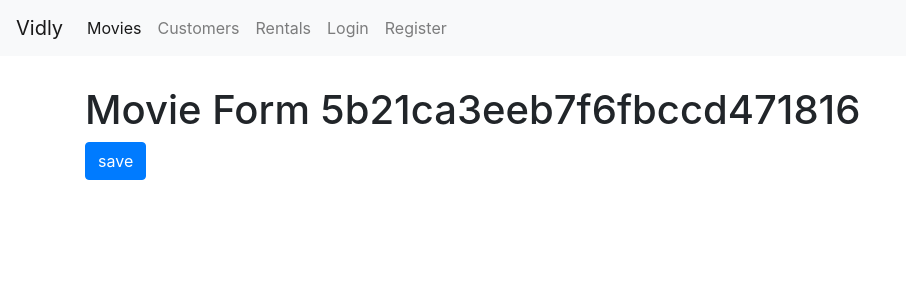
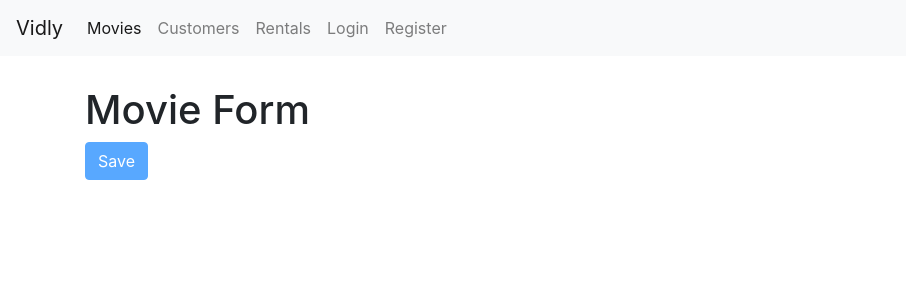
Before and after one commit to MennaRamadan/vidly-demo-2, a React (Create React App) app: page /movies/5b21ca3eeb7f6fbccd471816 in a window 1280 px wide. Shown: the top 300 px of the page, without its empty margins (0-906 px from the left). Built offline with nearby package versions, Linux system fonts and the light colour scheme.

Commit message:
working on movies form

```diff
--- a/src/App.js
+++ b/src/App.js
@@ -9,6 +9,7 @@ import MovieForm from './components/movieForm';
 import LoginForm from './components/loginForm';
 import RegisterForm from './components/registerForm';
 import './App.css';
+
 
 function App() {
   return (
--- a/src/components/common/form.jsx
+++ b/src/components/common/form.jsx
@@ -1,6 +1,7 @@
 import React, { Component } from 'react';
 import Joi from "joi-browser";
 import Input from './input';
+import Select from './select';
 
 class Form extends Component {
     state = {
@@ -72,6 +73,20 @@ class Form extends Component {
                     error={errors[name]}
                     type={type}/>);
     }
+
+    renderSelect(name, label, options){
+        const {data, errors} = this.state;
+
+        return(
+            <Select name={name}
+            label={label}
+            value={data[name]}
+            options= {options}
+            onChange={this.handleChange}
+            error= {errors[name]}
+            />
+        )
+    }
 }
 
 export default Form;
--- /dev/null
+++ b/src/components/common/select.jsx
@@ -0,0 +1,21 @@
+import React, { Component } from 'react';
+
+const Select = ({name, label, options,error, ...rest}) => {
+    return(
+        <div className="form-group">
+            <label htmlFor={name}>{label}</label>
+            <select name={name}
+                id={name} {...rest}
+                className="form-control">
+                <option value="">
+                    {options.map(option => (<option key={option._id} value={option._id}>
+                                                {option.name}
+                                            </option>))}
+                </option>
+            </select>
+            {error && <div className="alert alert-danger">{error}</div>}
+        </div>
+    );
+}
+
+export default Select;
--- a/src/components/movieForm.jsx
+++ b/src/components/movieForm.jsx
@@ -1,10 +1,80 @@
+// import React, { Component } from 'react';
+
+// const MovieForm = ({match, history}) => {
+//     return ( <div>
+//         <h1>Movie Form {match.params.id}</h1>
+//         <button className="btn btn-primary" onClick={() => history.push("/movies")}>save</button>
+//             </div>);
+// }
+
+// export default MovieForm;
+
 import React, { Component } from 'react';
+import Form from './common/form';
+import Joi from 'joi-browser';
+import {getGenres} from '../services/fakeGenreService';
+import {getMovie, saveMovie} from '../services/fakeMovieService';
 
-const MovieForm = ({match, history}) => {
-    return ( <div>
-        <h1>Movie Form {match.params.id}</h1>
-        <button className="btn btn-primary" onClick={() => history.push("/movies")}>save</button>
-            </div>);
+class MovieForm extends Form {
+    state = {
+        data : {title: "", genreId: "", numberInStock: "", dailyRentalRate: ""},
+        geners: [],
+        error: {}
+     }
+
+     schema = {
+         _id: Joi.string(),
+         title: Joi.string().required().label("Title"),
+         genreId: Joi.string().required().label("Genre"),
+         numberInStock: Joi.number().required().min(0).max(100).label("Number in Stock"),
+         dailyRentalRate: Joi.number().required().min(0).max(10).label("Rate")
+     }
+
+    //  componentDidMount(){
+    //     const genres = getGenres();
+    //     this.setState({genres});
+
+    //     const movieId = this.props.match.params.id;
+    //     if(movieId === "new") return;
+
+    //     const movie = getMovie(movieId);
+    //     if(!movie) return this.props.history.replace("/not-found");
+
+    //     this.setState({data: this.mapToViewModel(movie)});
+    //  }
+
+    //  mapToViewModel(movie){
+    //      return{
+    //          _id: movie._id,
+    //          title: movie.title,
+    //          genreId: movie.genre._id,
+    //          numberInStock: movie.genre.numberInStock,
+    //          dailyRentalRate: movie.genre.dailyRentalRate
+    //      }
+    //  }
+
+     doSubmit = () => {
+        //here we will call the server
+        // saveMovie(this.state.data);
+        // this.props.history.push('/movies');
+
+        console.log("Submit from movie form")
+    }
+
+    render() {
+        return (
+            <div>
+                <h1>Movie Form </h1>
+                <form onSubmit={this.handleSubmit}>
+                    {/* {this.renderInput("title", "Title")};
+                    {this.renderSelect("genreId", "Genre", this.state.geners)};
+                    {this.renderInput("numberInStock","Number In Stock", "number")};
+                    {this.renderInput("dailyRentalRate", "Rate", "number")}; */}
+                    {this.renderButton("Save")}
+                </form>
+            </div>
+                );
+    }
 }
 
 export default MovieForm;
--- a/src/components/movies.jsx
+++ b/src/components/movies.jsx
@@ -1,4 +1,5 @@
 import React, { Component } from 'react';
+import { Link } from 'react-router-dom';
 import {getMovies} from '../services/fakeMovieService';
 import {getGenres} from '../services/fakeGenreService';
 import Pagination from './common/pagination';
@@ -73,6 +74,7 @@ class Movies extends Component {
                     onItemSelect={this.handleGenraSelect}/>
             </div>
             <div className="col">
+                    <Link className="btn btn-primary mb-2" to="/movies/new">New Movie</Link>
                     <p>Showing {totalCount} movies in the database</p>
                     <MoviesTable
                         movies={movies}
```
Also changed, not shown: src/components/registerForm.jsx (+3 -4 lines), 1 other file (tests, documents, lock files or other folders).
